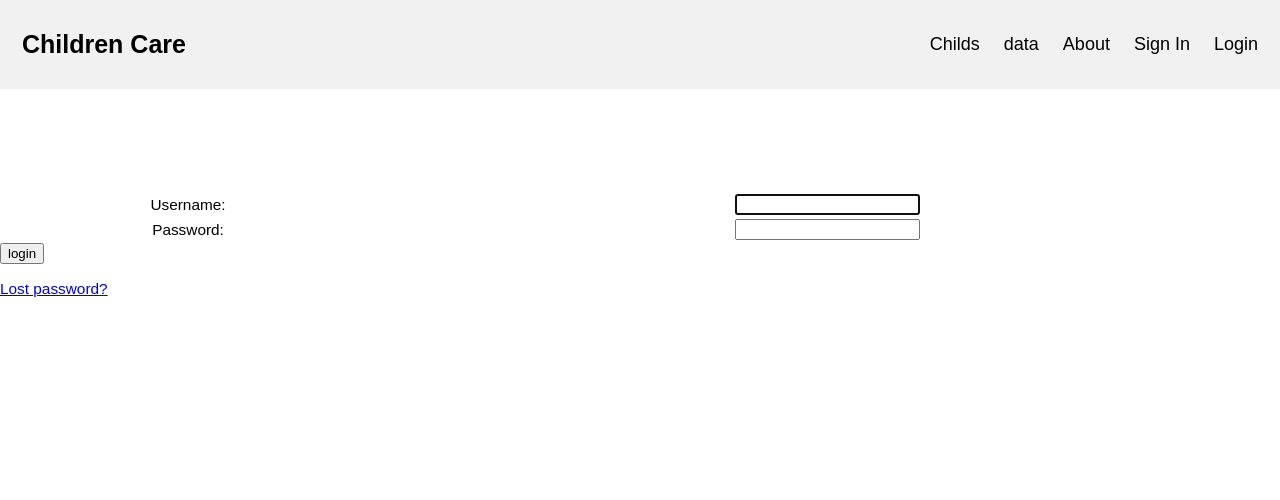
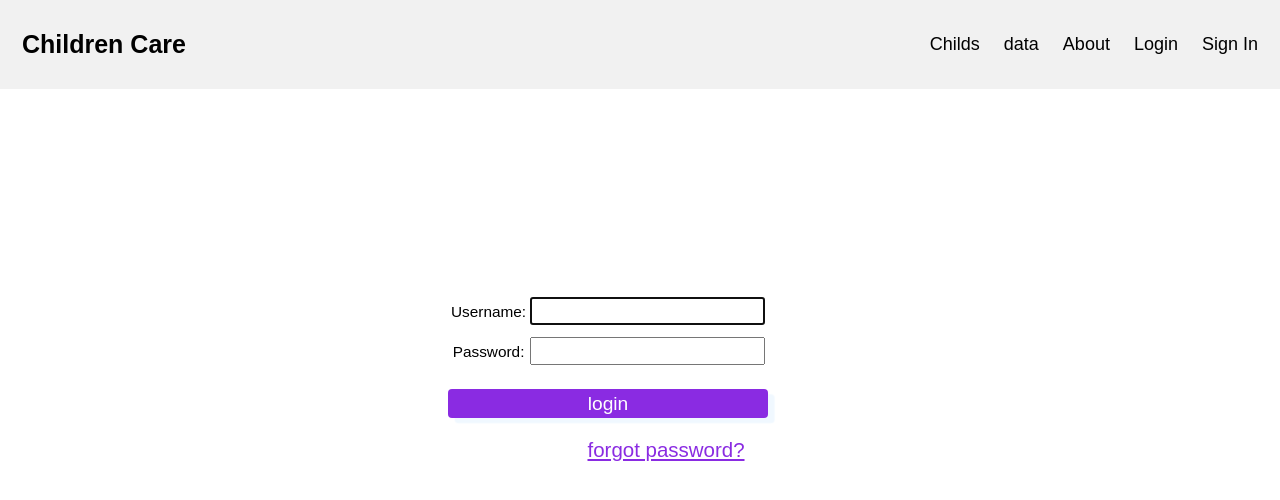
Before and after one commit to lucasgaertner/Kita-Children-Check, a Django app: page /accounts/login/ in a window 1280 px wide. Shown: the top 500 px of the page. Run offline with Django 3.2, Linux system fonts and the light colour scheme.

Commit message:
Style modified login page

```diff
--- a/ChildrenCare/ChildrenCare/app/templates/partials/nav-bar.html
+++ b/ChildrenCare/ChildrenCare/app/templates/partials/nav-bar.html
@@ -7,8 +7,8 @@
     {% if user.is_authenticated %}
     <a href="{% url 'logout'%}?next={{request.path}}">Logout</a>
     {% else %}
-      <a href="sign">Sign In</a>
     <a href="{% url 'login'%}?next={{request.path}}">Login</a>
+     <a href="sign">Sign In</a>
     {% endif %}
     </div>
   </div>
--- a/ChildrenCare/ChildrenCare/app/templates/registration/login.html
+++ b/ChildrenCare/ChildrenCare/app/templates/registration/login.html
@@ -2,6 +2,7 @@
 
 {% block pagecontent %}
 
+<div class="loginBox">
   {% if form.errors %}
     <p>Your username and password didn't match. Please try again.</p>
   {% endif %}
@@ -19,19 +20,20 @@
     {% csrf_token %}
     <table>
       <tr>
-        <td>{{ form.username.label_tag }}</td>
-        <td>{{ form.username }}</td>
+        <td class="loginText">{{ form.username.label_tag }}</td>
+        <td class="loginInput">{{ form.username }}</td>
       </tr>
       <tr>
-        <td>{{ form.password.label_tag }}</td>
-        <td>{{ form.password }}</td>
+        <td class="loginText">{{ form.password.label_tag }}</td>
+        <td class="loginInput">{{ form.password }}</td>
       </tr>
     </table>
-    <input type="submit" value="login" />
+    <input id="submit" type="submit" value="login" />
     <input type="hidden" name="next" value="{{ next }}" />
   </form>
 
   {# Assumes you setup the password_reset view in your URLconf #}
-  <p><a href="{% url 'password_reset' %}">Lost password?</a></p>
+  <p><a href="{% url 'password_reset' %}">forgot password?</a></p>
 
+</div>
 {% endblock %}
--- a/ChildrenCare/ChildrenCare/static/css/style.css
+++ b/ChildrenCare/ChildrenCare/static/css/style.css
@@ -74,7 +74,7 @@ td{
     text-align: center;
 }
 
-button{
+button, #submit{
     height: 15%;
     width: 10%;
     padding-top: 1%;
@@ -86,3 +86,46 @@ button{
     box-shadow: 5pt 4pt 1pt aliceblue;
     border-radius: 4px;
 }
+
+
+/* LOGIN */
+.loginBox{
+    position: relative;
+    width: 25%;
+    height: 50%;
+    left: 35%;
+    margin-top: 15%;
+}
+
+.loginBox p, .loginBox a{
+  margin-left: 6%;
+  color: blueviolet;
+  font-size: 1.6vw;
+}
+
+.loginBox a{
+  margin-left: 40%;
+}
+
+.loginBox .loginText{
+  width: 5%;
+}
+
+.loginBox .loginInput{
+  width: 95%;
+}
+
+.loginInput input, #submit{
+  width: 100%;
+  font-size: 1.5vw;
+}
+
+.loginBox table{
+  padding-top: 10px;
+  padding-bottom:10px;
+  margin-bottom: 2%;
+}
+
+.loginBox tr{
+  line-height: 4.5vh;
+}
```
Also changed, not shown: ChildrenCare/ChildrenCare/app/templates/about.html (+0 -8 lines), ChildrenCare/ChildrenCare/app/templates/registration/sign_in.html (added, +18 -0 lines), ChildrenCare/ChildrenCare/db.sqlite3.
